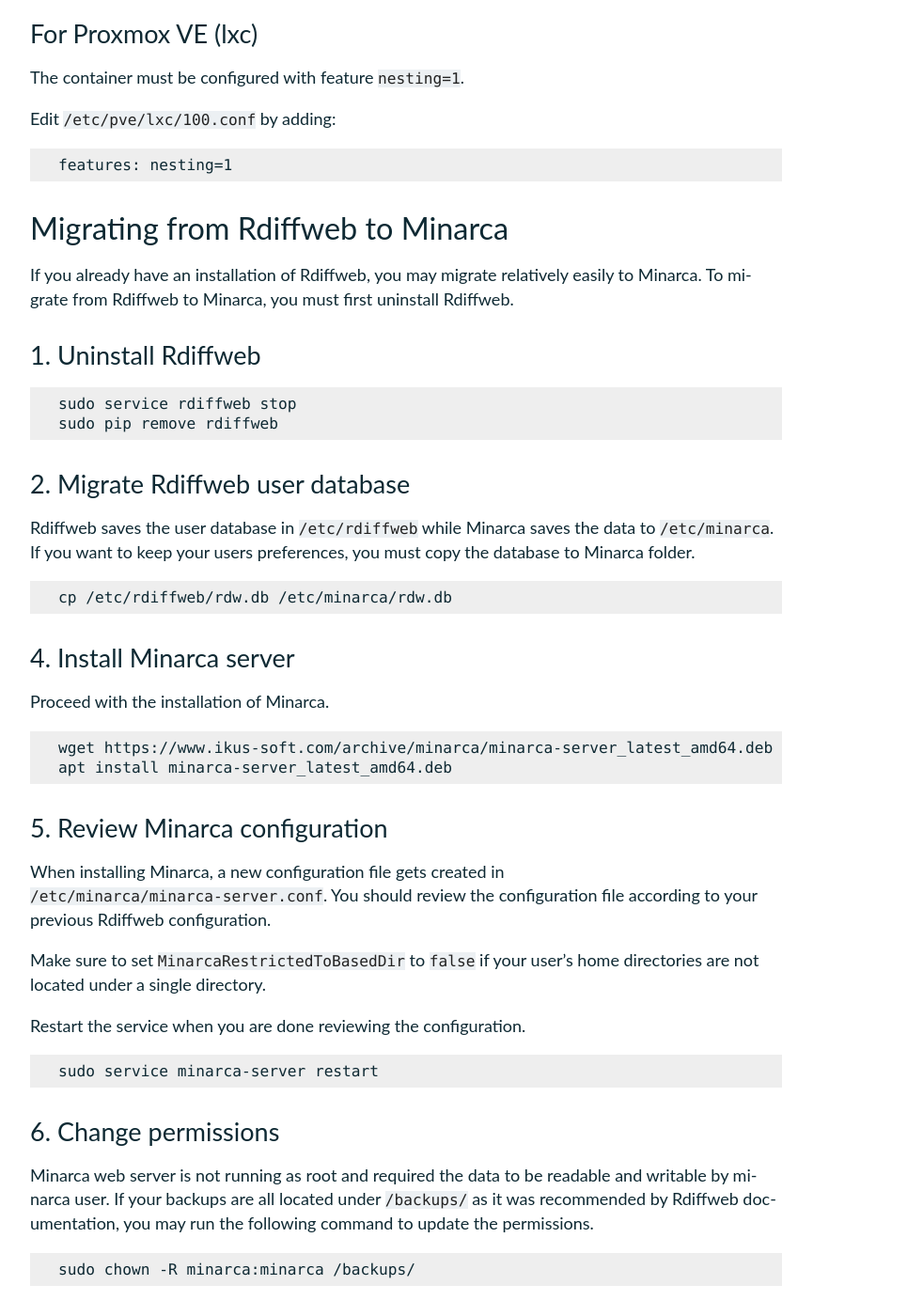
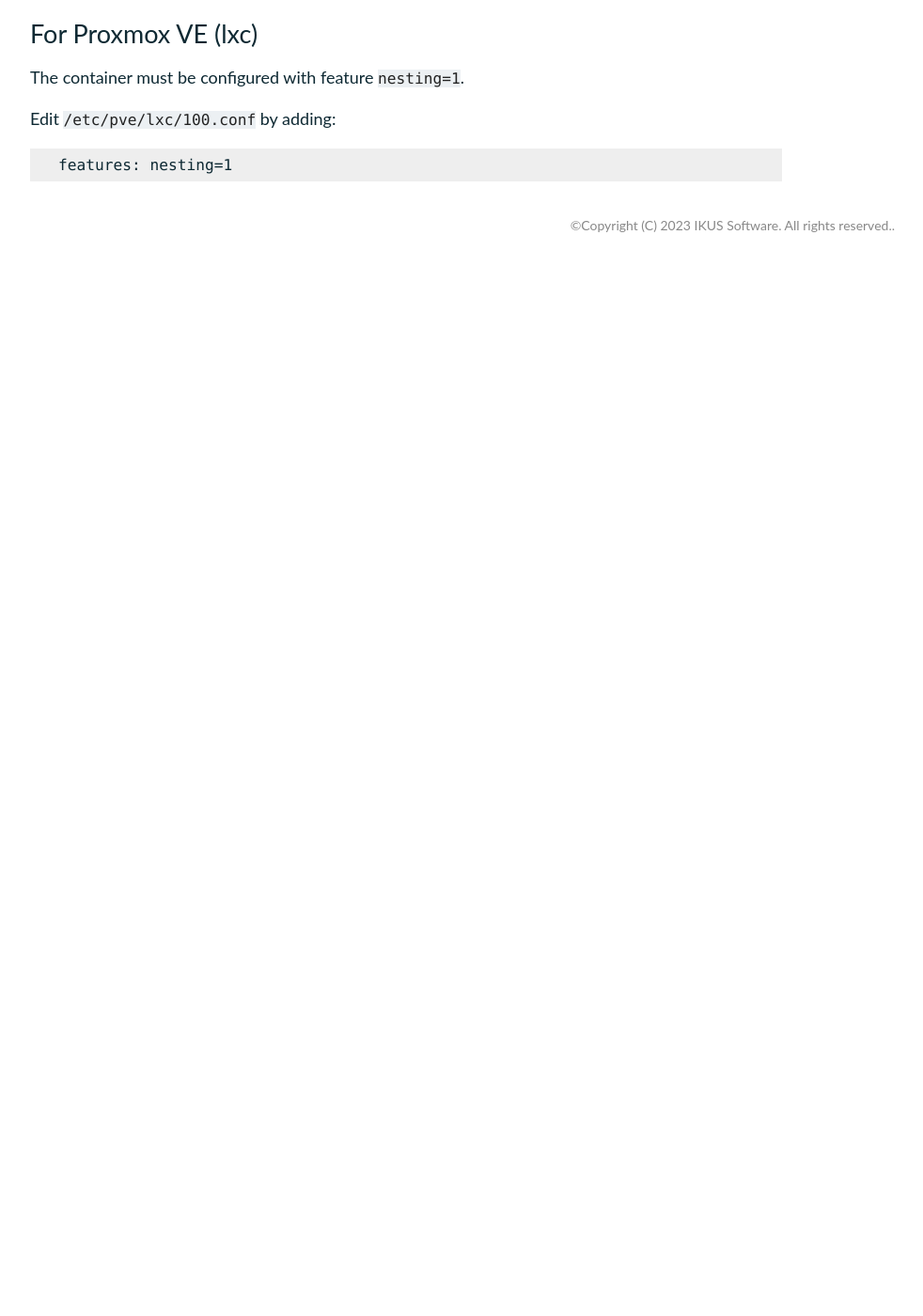
Before and after one commit to ikus060/minarca, a Sphinx documentation site: the page built from doc/installation.md, in a window 1280 px wide and 1400 px high, scrolled down 3542 px. Shown: the whole window at 94% size, without its empty margins (273-1255 px from the left). Built offline with Sphinx 7.4.7, drawn with Linux system fonts in a browser that asks for light colours; after the commit the page ends 3820 px from its top, so only the background shows below that; some of the changed text lies outside the part shown.

Commit message:
Remove rdiffweb migration step from documentation

```diff
--- a/doc/installation.md
+++ b/doc/installation.md
@@ -130,51 +130,3 @@
 Edit `/etc/pve/lxc/100.conf` by adding:
 
     features: nesting=1
-
-## Migrating from Rdiffweb to Minarca
-
-If you already have an installation of Rdiffweb, you may migrate relatively
-easily to Minarca. To migrate from Rdiffweb to Minarca, you must
-first uninstall Rdiffweb.
-
-### 1. Uninstall Rdiffweb
-
-    sudo service rdiffweb stop
-    sudo pip remove rdiffweb
-
-### 2. Migrate Rdiffweb user database
-
-Rdiffweb saves the user database in `/etc/rdiffweb` while Minarca
-saves the data to `/etc/minarca`. If you want to keep your users
-preferences, you must copy the database to Minarca folder.
-
-    cp /etc/rdiffweb/rdw.db /etc/minarca/rdw.db
-
-### 4. Install Minarca server
-
-Proceed with the installation of Minarca.
-
-    wget https://www.ikus-soft.com/archive/minarca/minarca-server_latest_amd64.deb
-    apt install minarca-server_latest_amd64.deb
-
-### 5. Review Minarca configuration
-
-When installing Minarca, a new configuration file gets created in
-`/etc/minarca/minarca-server.conf`. You should review the configuration file
-according to your previous Rdiffweb configuration.
-
-Make sure to set `MinarcaRestrictedToBasedDir` to `false` if your user's home
-directories are not located under a single directory.
-
-Restart the service when you are done reviewing the configuration.
-
-    sudo service minarca-server restart
-
-### 6. Change permissions
-
-Minarca web server is not running as root and required the data to be readable
-and writable by minarca user. If your backups are all located under `/backups/`
-as it was recommended by Rdiffweb documentation, you may run the following
-command to update the permissions.
-
-    sudo chown -R minarca:minarca /backups/
```
